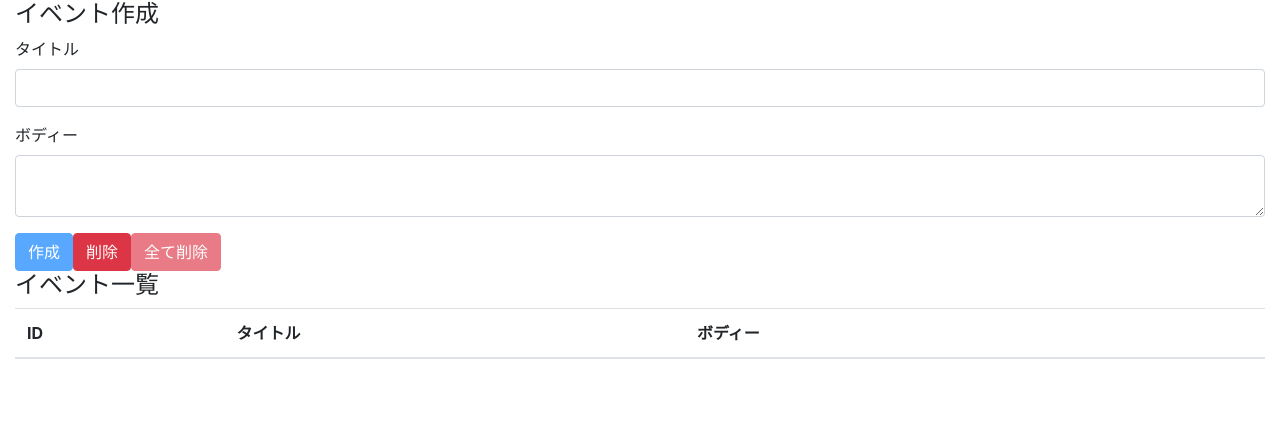
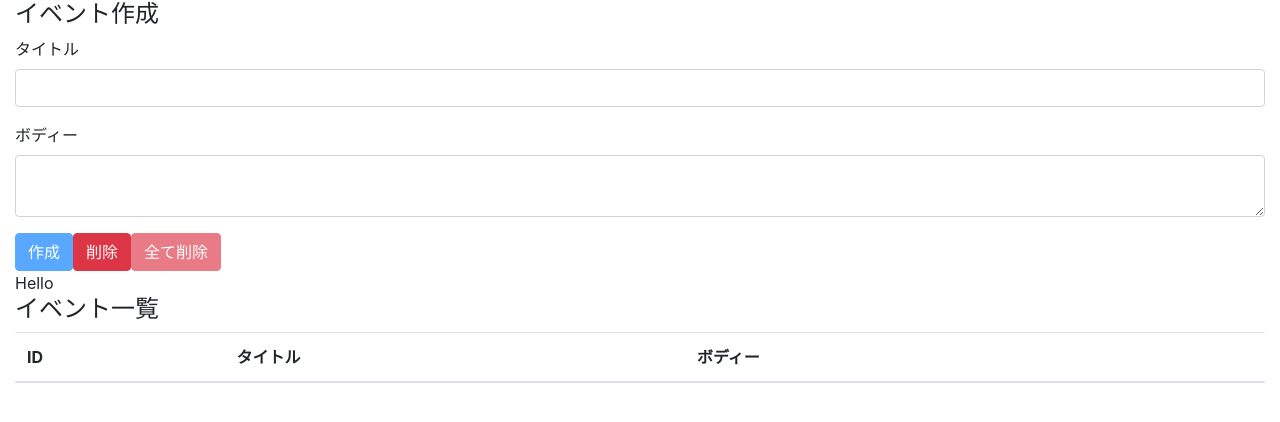
Before and after one commit to haru0121/react-hooks-101, a React (Create React App) app: page / in a window 1280 px wide. Shown: the top 422 px of the page. Built offline with nearby package versions, Linux system fonts and the light colour scheme.

Commit message:
use context proviider

```diff
--- a/src/components/App.js
+++ b/src/components/App.js
@@ -1,6 +1,7 @@
 import React,{useReducer} from 'react'
 import 'bootstrap/dist/css/bootstrap.min.css';
 import reducer from '../reducers/index.js';
+import AppContext from '../contexts/AppContext';
 import Events from './Events'
 import EventForm from './EventForm'
 const App=()=> {
@@ -10,14 +11,14 @@
 
 
   return (
-  <>
+  <AppContext.Provider value={"Hello"}>
 			<div className="container-fluid">
 			<EventForm state={state} dispatch={dispatch}/>
 			<Events state={state} dispatch={dispatch}/>
 
 		</div>
 
-	</>
+	</AppContext.Provider>
   )
 }
 
--- a/src/components/Events.js
+++ b/src/components/Events.js
@@ -1,10 +1,12 @@
-import React from 'react'
+import React,{useContext} from 'react'
 import Event from './Event';
+import AppContext from '../contexts/AppContext';
 const Events=({state,dispatch})=>{
-
+const value=useContext(AppContext);
 
   return (
     <>
+    <div>{value}</div>
     <h4>イベント一覧</h4>
 			<table className="table table-hover">
 				<thead>
```
